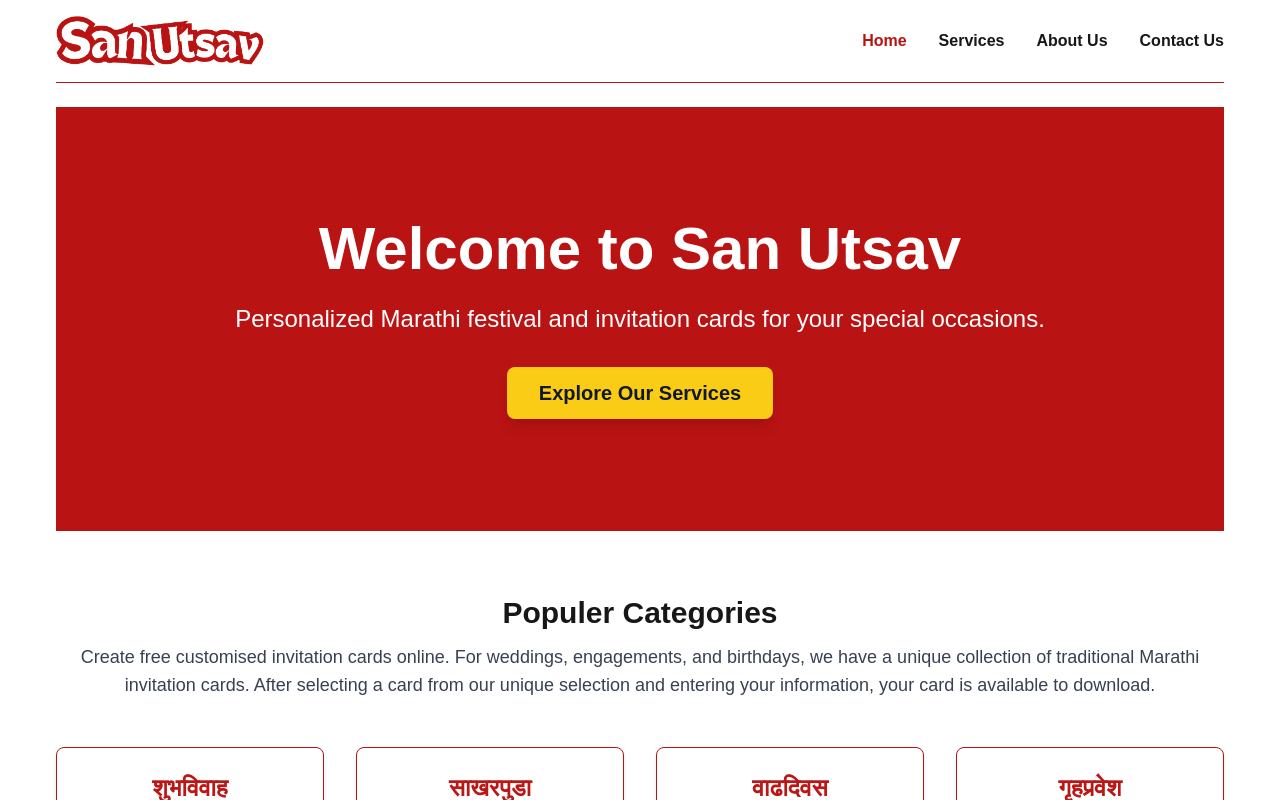
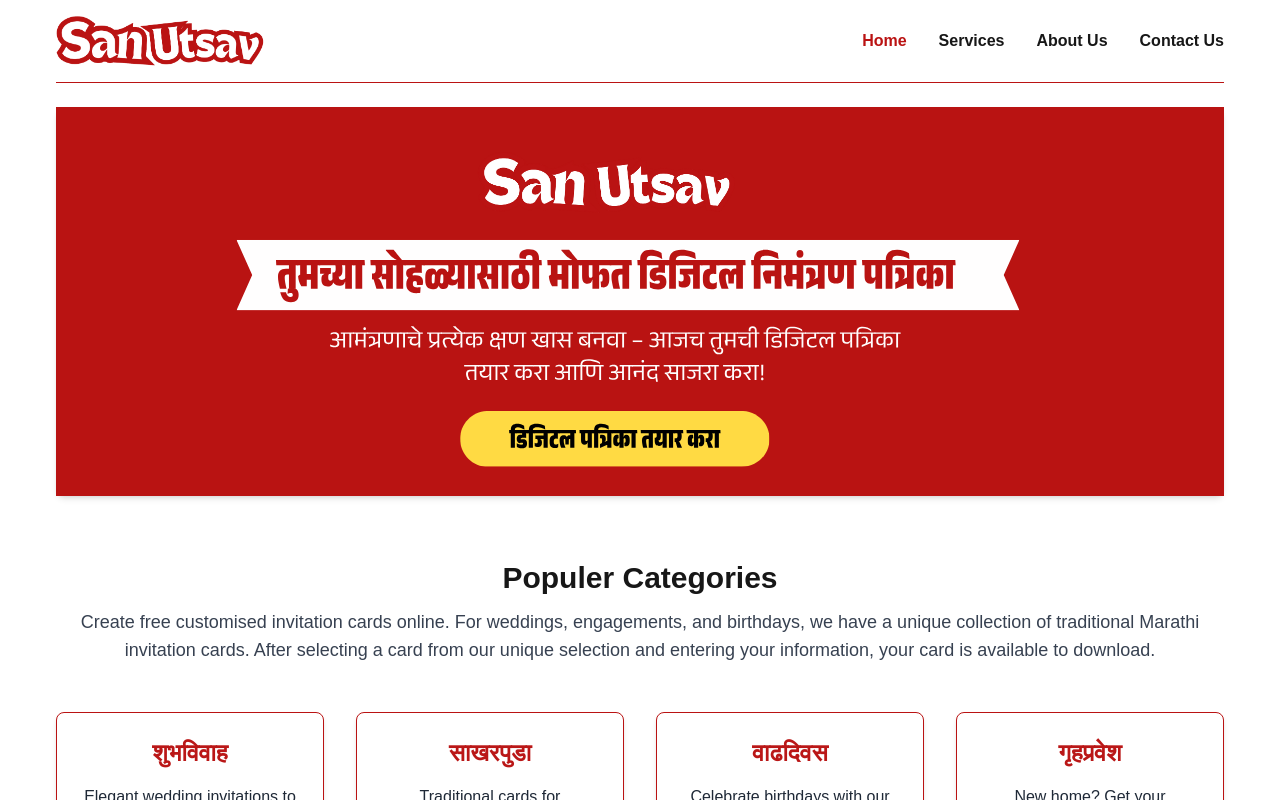
Before and after one commit to ankushchavan0411/san-cards, a Next.js app: page / in a window 1280 px wide. Shown: the top 800 px of the page. Built offline with nearby package versions, Linux system fonts and the light colour scheme.

Commit message:
added bg

```diff
--- a/src/components/Header/Hero/index.tsx
+++ b/src/components/Header/Hero/index.tsx
@@ -2,15 +2,27 @@
 
 import React from "react";
 import Link from "next/link";
+import Image from "next/image";
 
 const Hero: React.FC = () => {
   return (
-    <section className="relative bg-primary text-white py-20 md:py-28">
+    <>
+      <div className="rounded-lg shadow-md hover:shadow-lg hover:shadow-gray-800 transition-shadow duration-300">
+        <Link href="/services">
+          <Image
+            src={"/carousel/hero-page.svg"}
+            alt={`hero`}
+            className="h-auto w-full"
+            width={1200}
+            height={1200}
+          />
+        </Link>
+      </div>
+      <section className="relative bg-primary text-white py-20 md:py-28 hidden">
         <div
           className="absolute inset-0 bg-cover bg-center opacity-40"
-        // style={{ backgroundImage: 'url("/path/to/your-image.jpg")' }}
-      ></div>
-
+          style={{ backgroundImage: 'url("/carousel/hero-page.svg")' }}
+        />
         <div className="container mx-auto text-center relative z-10">
           <h1 className="text-4xl sm:text-5xl md:text-6xl font-bold mb-6">
             Welcome to San Utsav
@@ -27,6 +39,7 @@
           </Link>
         </div>
       </section>
+    </>
   );
 };
 
```
Lines whose indentation alone changed are shown as unchanged.
